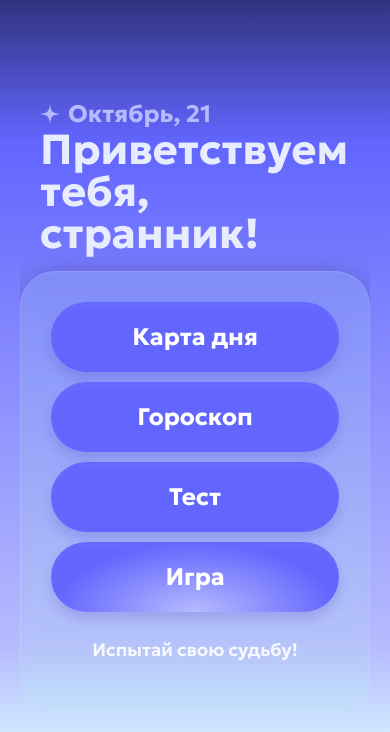
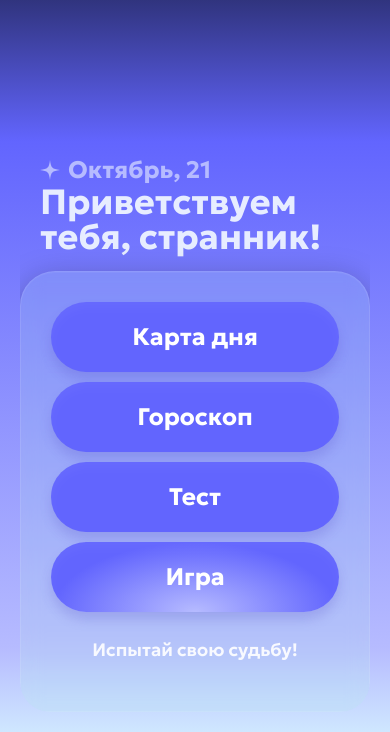
Before and after one commit to MegaBrigade/PolyEsoteric_bot, a plain HTML site: page frontend/index.html in a window 390 px wide. Shown: the part 112-844 px from the top of the page. Drawn offline with Linux system fonts and the light colour scheme.

Commit message:
fixing title font

```diff
--- a/frontend/css/style.css
+++ b/frontend/css/style.css
@@ -121,7 +121,7 @@ body{
 }
 
 #title{
-  font-size:clamp(42px,6vw,72px);
+  font-size:clamp(35px,6vw,72px);
   line-height:1.0;
   color:#e7edff;
   width:100%;
```
